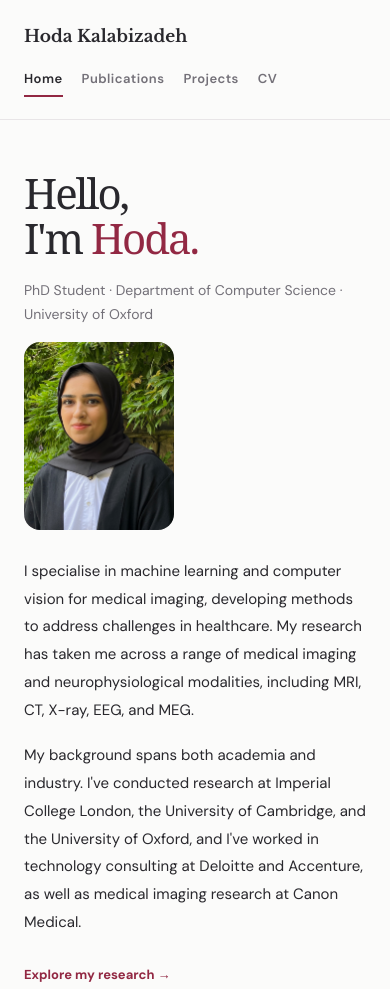
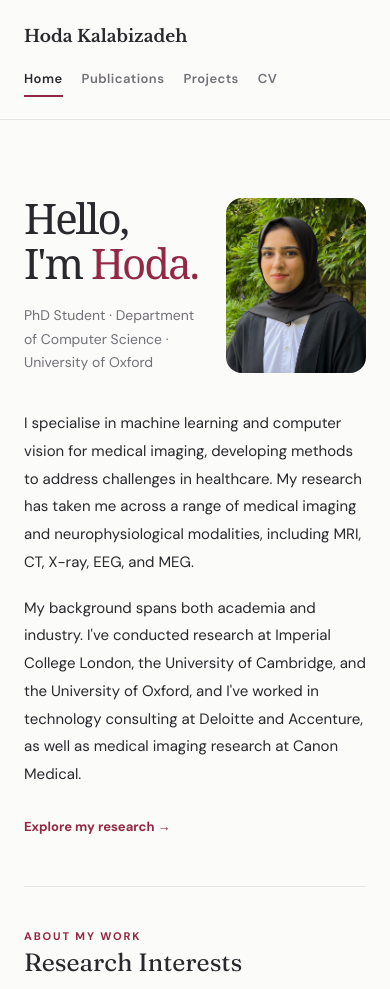
Before and after one commit to hodakalabizadeh/hodakalabizadeh.github.io, a plain HTML site: page index.html in a window 390 px wide. Shown: the top 989 px of the page. Drawn offline with nearby package versions, Linux system fonts and the light colour scheme.

Commit message:
Update style.css

```diff
--- a/style.css
+++ b/style.css
@@ -172,11 +172,12 @@ h3 {
 
 .hero {
   display: grid;
-  grid-template-columns: minmax(0, 1fr) 170px;
+  grid-template-columns: minmax(0, 1fr) 210px;
   align-items: center;
-  gap: 48px;
+  gap: 40px;
   padding: 75px 0 35px;
 }
+
 
 .hero .eyebrow {
   margin: 0 0 16px;
@@ -208,9 +209,14 @@ margin-bottom: 18px;
   color: var(--muted);
 }
 
+
+/* ------------------------------------------
+   PROFILE PHOTO
+   ------------------------------------------ */
+
 .hero-photo {
   width: 100%;
-  max-width: 170px;
+  max-width: 210px;
   justify-self: end;
 }
 
@@ -238,6 +244,7 @@ margin-bottom: 18px;
   font-size: 13px;
   padding: 20px;
 }
+
 
 .home-introduction {
   max-width: 780px;
@@ -711,18 +718,18 @@ margin-bottom: 18px;
   }
 
   .hero {
-    grid-template-columns: minmax(0, 1fr) 110px;
-    gap: 16px;
-    padding: 50px 0 28px;
+    grid-template-columns: minmax(0, 1fr) 140px;
+    gap: 20px;
   }
+
+  .hero-photo {
+    max-width: 140px;
+  }
+}
 
   .hero .hero-name {
     font-size: clamp(42px, 8vw, 60px);
     line-height: 1.08;
-  }
-
-  .hero-photo {
-    max-width: 110px;
   }
 
   .home-introduction {
@@ -767,8 +774,8 @@ margin-bottom: 18px;
   }
 
   .hero-photo {
+    max-width: 180px;
     justify-self: start;
-    max-width: 150px;
   }
 }
 
```
